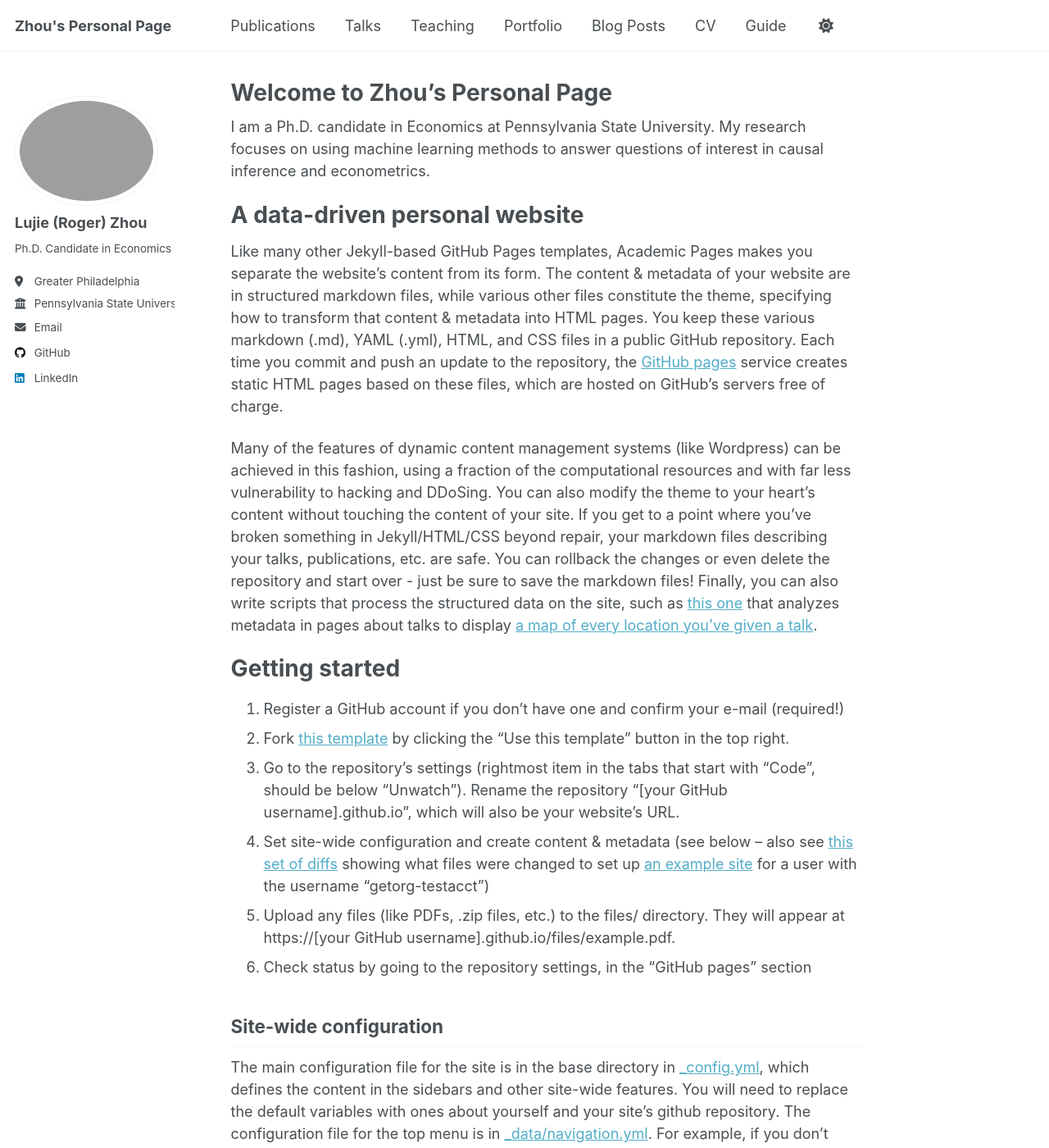
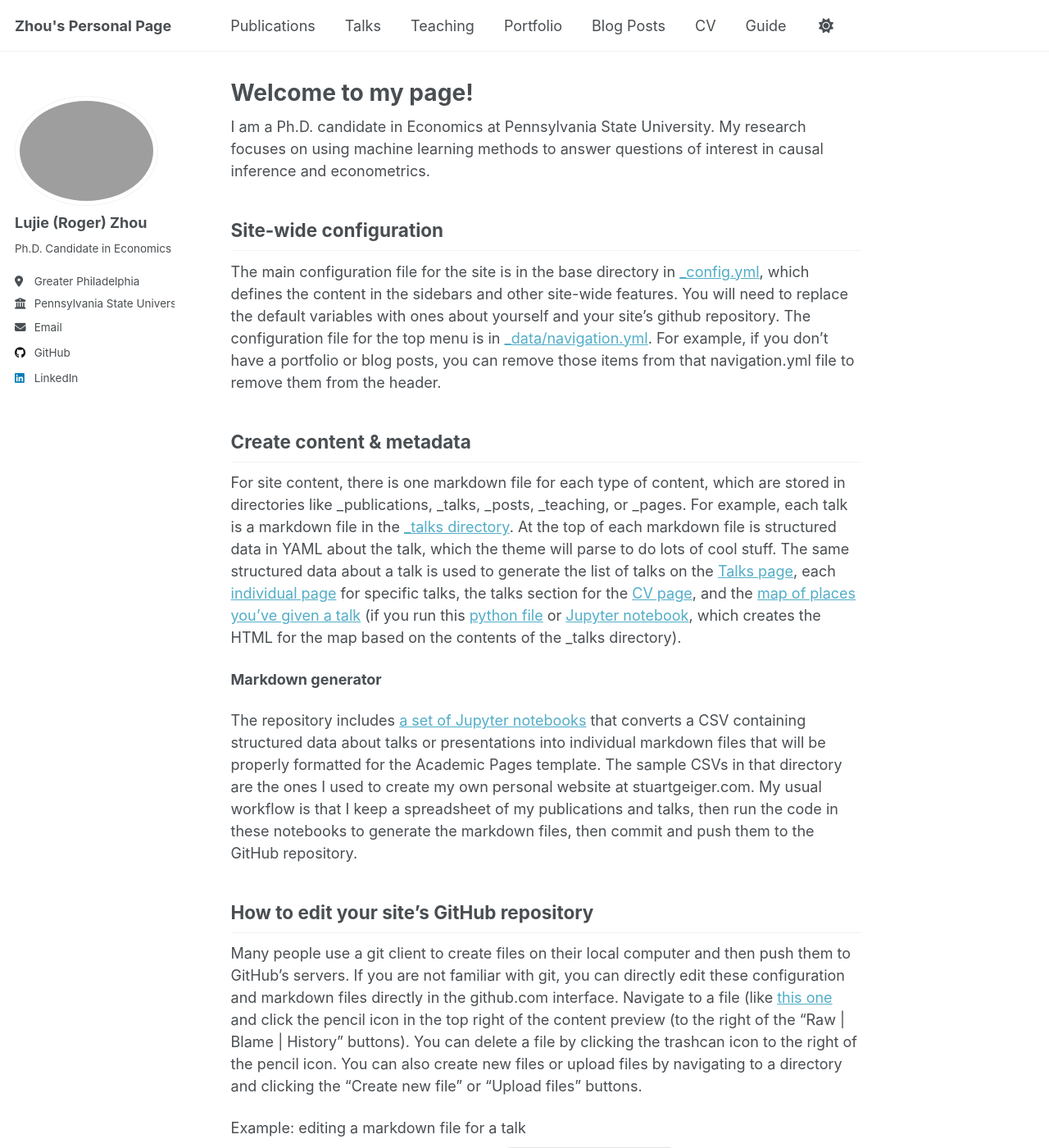
Before and after one commit to lbz5158/lujiezhou.github.io, a Jekyll site: the page built from _pages/about.md, in a window 1280 px wide and 1400 px high. Shown: the whole window at 82% size. Built offline with Jekyll 4.4.1, drawn with Linux system fonts in a browser that asks for light colours.

Commit message:
Update about.md

```diff
--- a/_pages/about.md
+++ b/_pages/about.md
@@ -1,6 +1,6 @@
 ---
 permalink: /
-title: "Welcome to Zhou's Personal Page"
+title: "Welcome to my page!"
 author_profile: true
 redirect_from:
   - /about/
@@ -9,20 +9,7 @@ redirect_from:
 
 I am a Ph.D. candidate in Economics at Pennsylvania State University. My research focuses on using machine learning methods to answer questions of interest in causal inference and econometrics.
 
-A data-driven personal website
-======
-Like many other Jekyll-based GitHub Pages templates, Academic Pages makes you separate the website's content from its form. The content & metadata of your website are in structured markdown files, while various other files constitute the theme, specifying how to transform that content & metadata into HTML pages. You keep these various markdown (.md), YAML (.yml), HTML, and CSS files in a public GitHub repository. Each time you commit and push an update to the repository, the [GitHub pages](https://pages.github.com/) service creates static HTML pages based on these files, which are hosted on GitHub's servers free of charge.
 
-Many of the features of dynamic content management systems (like Wordpress) can be achieved in this fashion, using a fraction of the computational resources and with far less vulnerability to hacking and DDoSing. You can also modify the theme to your heart's content without touching the content of your site. If you get to a point where you've broken something in Jekyll/HTML/CSS beyond repair, your markdown files describing your talks, publications, etc. are safe. You can rollback the changes or even delete the repository and start over - just be sure to save the markdown files! Finally, you can also write scripts that process the structured data on the site, such as [this one](https://github.com/academicpages/academicpages.github.io/blob/master/talkmap.ipynb) that analyzes metadata in pages about talks to display [a map of every location you've given a talk](https://academicpages.github.io/talkmap.html).
-
-Getting started
-======
-1. Register a GitHub account if you don't have one and confirm your e-mail (required!)
-1. Fork [this template](https://github.com/academicpages/academicpages.github.io) by clicking the "Use this template" button in the top right.
-1. Go to the repository's settings (rightmost item in the tabs that start with "Code", should be below "Unwatch"). Rename the repository "[your GitHub username].github.io", which will also be your website's URL.
-1. Set site-wide configuration and create content & metadata (see below -- also see [this set of diffs](http://archive.is/3TPas) showing what files were changed to set up [an example site](https://getorg-testacct.github.io) for a user with the username "getorg-testacct")
-1. Upload any files (like PDFs, .zip files, etc.) to the files/ directory. They will appear at https://[your GitHub username].github.io/files/example.pdf.
-1. Check status by going to the repository settings, in the "GitHub pages" section
 
 Site-wide configuration
 ------
```
